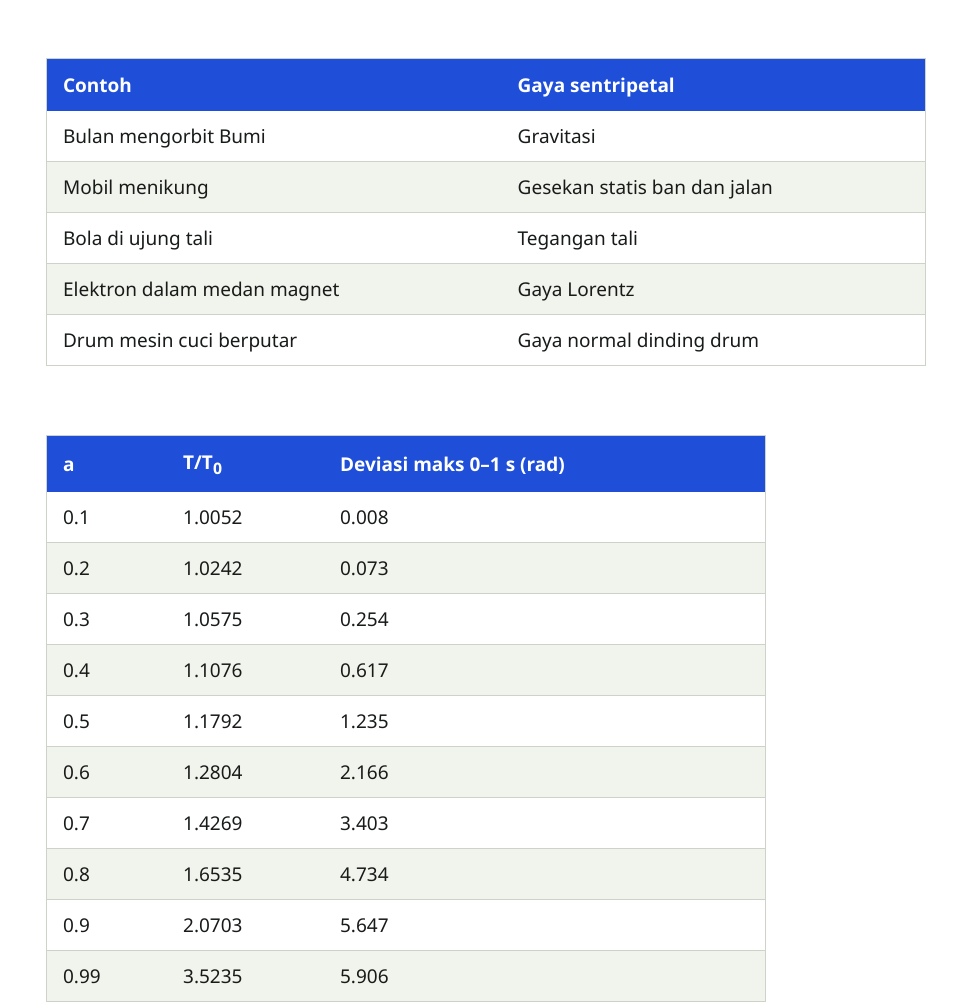
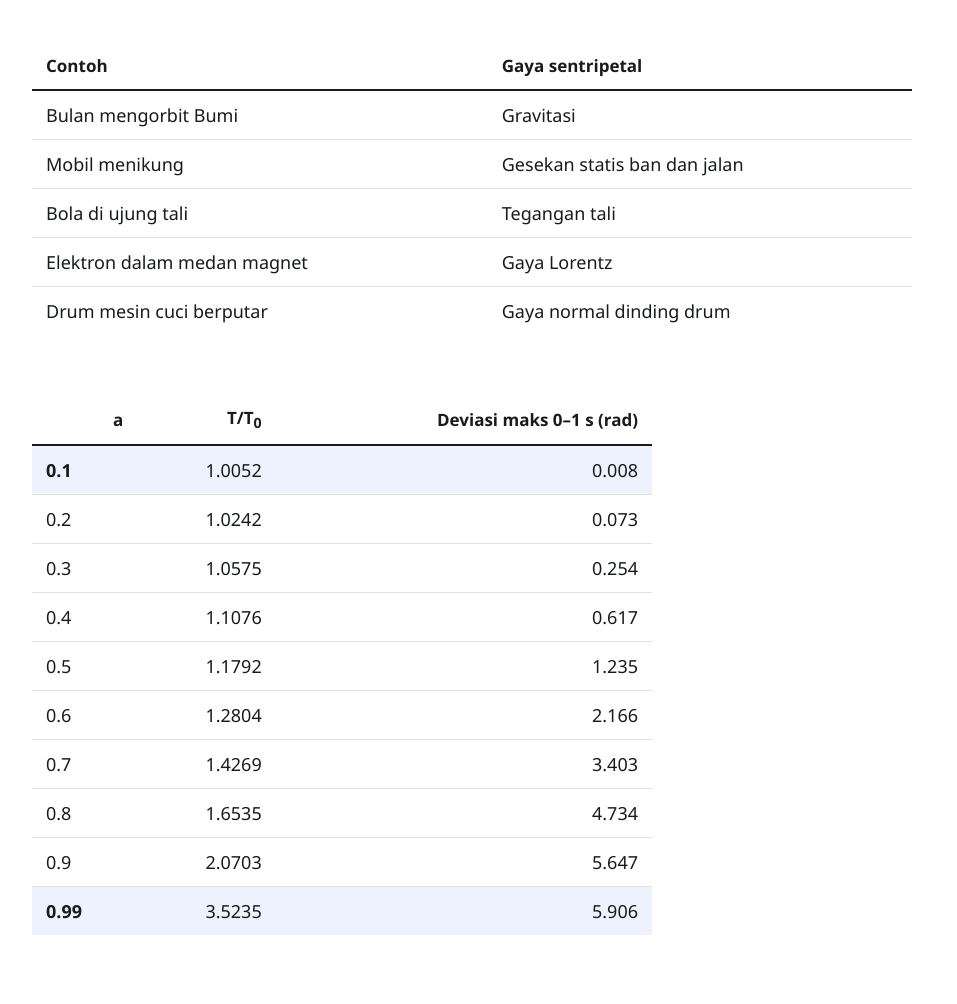
Before and after one commit to yyssuuf/fi2151-web, a plain HTML site: page docs/tugas75/tables.html in a window 1280 px wide. Shown: the whole page, without its empty margins (12-969 px from the left). Drawn offline with Linux system fonts and the light colour scheme.

Commit message:
Redesign tables with cleaner data-viz style

```diff
--- a/docs/tugas75/tables.html
+++ b/docs/tugas75/tables.html
@@ -6,7 +6,7 @@
   * { box-sizing: border-box; }
   body {
     margin: 0;
-    padding: 48px;
+    padding: 40px;
     background: #ffffff;
     font-family: "Segoe UI", system-ui, -apple-system, sans-serif;
     color: #181c19;
@@ -14,31 +14,32 @@
   .card {
     display: inline-block;
     background: #ffffff;
-    padding: 10px;
+    padding: 4px;
   }
   table {
     border-collapse: collapse;
-    border: 1px solid #ced3ca;
     background: #ffffff;
   }
   #table-examples table { width: 880px; }
-  #table-results table { width: 720px; }
+  #table-results table { width: 620px; }
   th {
-    background: #1f4fd8;
-    color: #ffffff;
     text-align: left;
-    padding: 13px 16px;
-    font-size: 19px;
+    font-size: 17px;
     font-weight: 600;
+    color: #181c19;
+    padding: 10px 14px 12px;
+    border-bottom: 2px solid #181c19;
   }
   td {
-    padding: 12px 16px;
-    font-size: 19px;
-    border-bottom: 1px solid #ced3ca;
+    font-size: 18px;
+    padding: 12px 14px;
+    border-bottom: 1px solid #dfe3da;
   }
-  tbody tr:nth-child(even) td { background: #f1f3ed; }
   tbody tr:last-child td { border-bottom: 0; }
-  .num { font-variant-numeric: tabular-nums; }
+  .num { text-align: right; font-variant-numeric: tabular-nums; }
+  th.num { text-align: right; }
+  .highlight td { background: #eef2ff; }
+  .highlight td:first-child { font-weight: 650; }
 </style>
 </head>
 <body>
@@ -57,22 +58,22 @@
     </table>
   </div>
 
-  <div class="card" id="table-results" style="margin-top: 44px;">
+  <div class="card" id="table-results" style="margin-top: 48px;">
     <table>
       <thead>
-        <tr><th>a</th><th>T/T<sub>0</sub></th><th>Deviasi maks 0–1 s (rad)</th></tr>
+        <tr><th class="num">a</th><th class="num">T/T<sub>0</sub></th><th class="num">Deviasi maks 0–1 s (rad)</th></tr>
       </thead>
-      <tbody class="num">
-        <tr><td>0.1</td><td>1.0052</td><td>0.008</td></tr>
-        <tr><td>0.2</td><td>1.0242</td><td>0.073</td></tr>
-        <tr><td>0.3</td><td>1.0575</td><td>0.254</td></tr>
-        <tr><td>0.4</td><td>1.1076</td><td>0.617</td></tr>
-        <tr><td>0.5</td><td>1.1792</td><td>1.235</td></tr>
-        <tr><td>0.6</td><td>1.2804</td><td>2.166</td></tr>
-        <tr><td>0.7</td><td>1.4269</td><td>3.403</td></tr>
-        <tr><td>0.8</td><td>1.6535</td><td>4.734</td></tr>
-        <tr><td>0.9</td><td>2.0703</td><td>5.647</td></tr>
-        <tr><td>0.99</td><td>3.5235</td><td>5.906</td></tr>
+      <tbody>
+        <tr class="highlight"><td>0.1</td><td class="num">1.0052</td><td class="num">0.008</td></tr>
+        <tr><td>0.2</td><td class="num">1.0242</td><td class="num">0.073</td></tr>
+        <tr><td>0.3</td><td class="num">1.0575</td><td class="num">0.254</td></tr>
+        <tr><td>0.4</td><td class="num">1.1076</td><td class="num">0.617</td></tr>
+        <tr><td>0.5</td><td class="num">1.1792</td><td class="num">1.235</td></tr>
+        <tr><td>0.6</td><td class="num">1.2804</td><td class="num">2.166</td></tr>
+        <tr><td>0.7</td><td class="num">1.4269</td><td class="num">3.403</td></tr>
+        <tr><td>0.8</td><td class="num">1.6535</td><td class="num">4.734</td></tr>
+        <tr><td>0.9</td><td class="num">2.0703</td><td class="num">5.647</td></tr>
+        <tr class="highlight"><td>0.99</td><td class="num">3.5235</td><td class="num">5.906</td></tr>
       </tbody>
     </table>
   </div>
```
